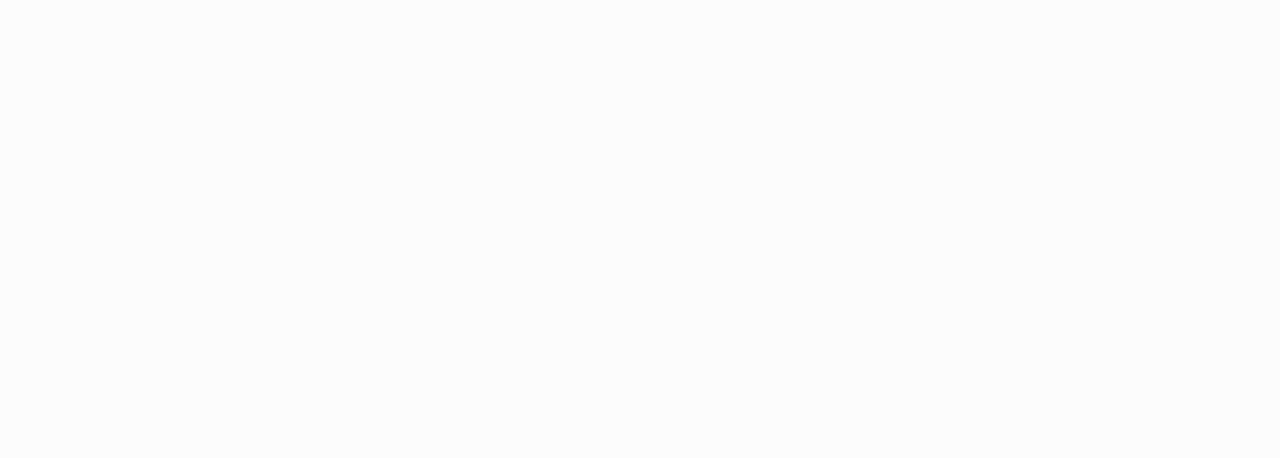
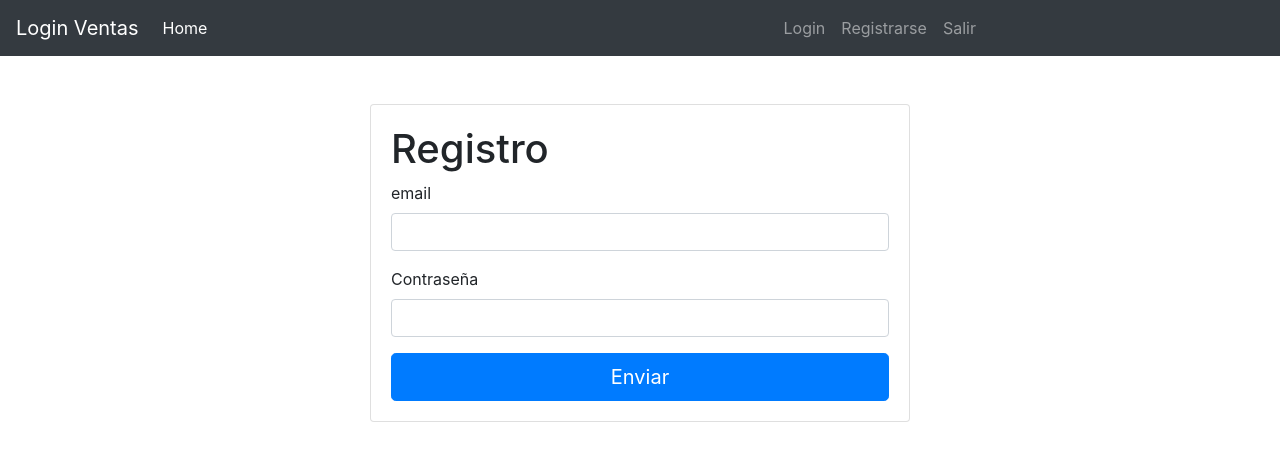
Before and after one commit to ZeroxDark/loginVector, an Angular app: page /register in a window 1280 px wide. Shown: the top 458 px of the page. Built offline with nearby package versions, Linux system fonts and the light colour scheme.

Commit message:
Login Page

```diff
--- a/src/app/app.component.html
+++ b/src/app/app.component.html
@@ -1,3 +1,5 @@
-
-<app-navbar></app-navbar>
-<router-outlet></router-outlet>
+<app-navbar>
+</app-navbar>
+<div class="container">
+    <router-outlet></router-outlet>
+</div>
--- a/src/app/componentes/home-page/home-page.component.html
+++ b/src/app/componentes/home-page/home-page.component.html
@@ -1,3 +1,9 @@
-<p>
-  home-page works!
-</p>
+<div class="jumbotron">
+    <h1 class="display-3">HOME, world!</h1>
+    <p class="lead">This is a simple hero unit, a simple jumbotron-style component for calling extra attention to featured content or information.</p>
+    <hr class="my-4">
+    <p>It uses utility classes for typography and spacing to space content out within the larger container.</p>
+    <p class="lead">
+        <a class="btn btn-primary btn-lg" href="#" role="button">Learn more</a>
+    </p>
+</div>
--- a/src/app/componentes/login-page/login-page.component.html
+++ b/src/app/componentes/login-page/login-page.component.html
@@ -1,3 +1,21 @@
-<p>
-  login-page works!
-</p>
+<div class="row">
+    <div class="col-md-6 mx-auto mt-5">
+        <div class="card">
+        <div class="card-body">
+          <h1>Login</h1>
+          <form>
+            <div class="form-group">
+              <label for="email">email</label>
+              <input type="email" name="email" id="email" class="form-control">
+            </div>
+            <div class="form-group">
+              <label for="password">Contraseña</label>
+              <input type="password" name="password" id="password" class="form-control">
+            </div>
+            <input type="text" value="Enviar" class="btn btn-primary btn-block btn-lg">
+
+          </form>
+        </div>
+      </div>
+    </div>
+  </div>
--- a/src/app/componentes/navbar/navbar.component.html
+++ b/src/app/componentes/navbar/navbar.component.html
@@ -7,7 +7,7 @@
   <div class="collapse navbar-collapse" id="navbarColor02">
     <ul class="navbar-nav mr-auto">
       <li class="nav-item active">
-        <a class="nav-link" href="#" routerLink="/home">Home <span class="sr-only">(current)</span></a>
+        <a class="nav-link" href="#" routerLink="/">Home <span class="sr-only">(current)</span></a>
       </li>
     </ul>
     <ul class="navbar-nav mx-auto">
--- a/src/app/componentes/not-found-page/not-found-page.component.html
+++ b/src/app/componentes/not-found-page/not-found-page.component.html
@@ -1,12 +1,10 @@
 <div class="row">
-    <div class="col-md-6 mx-auto-center">
-      <div class"card">
+    <div class="col-md-6 mx-auto">
+      <div class="card">
         <h1>Error</h1>
-        <h2>404 Page not Found</h2>
+        <h2>404 Page Not Found</h2>
         <div class="card-body">
-          <a href="" class="btn btn-primary btn-lg">
-            Go Back
-          </a>
+          <a href="/" class="btn btn-primary btn-lg"><i class="fa fa-home"></i>Go back</a>
         </div>
       </div>
     </div>
--- a/src/app/componentes/private-page/private-page.component.html
+++ b/src/app/componentes/private-page/private-page.component.html
@@ -1,3 +1,9 @@
-<p>
-  private-page works!
-</p>
+<div class="jumbotron">
+    <h1 class="display-3">PRIVATE, world!</h1>
+    <p class="lead">This is a simple hero unit, a simple jumbotron-style component for calling extra attention to featured content or information.</p>
+    <hr class="my-4">
+    <p>It uses utility classes for typography and spacing to space content out within the larger container.</p>
+    <p class="lead">
+      <a class="btn btn-primary btn-lg" href="#" role="button">Learn more</a>
+    </p>
+  </div>
--- a/src/app/componentes/register-page/register-page.component.html
+++ b/src/app/componentes/register-page/register-page.component.html
@@ -1,3 +1,21 @@
-<p>
-  register-page works!
-</p>
+<div class="row">
+    <div class="col-md-6 mx-auto mt-5">
+        <div class="card">
+        <div class="card-body">
+          <h1>Registro</h1>
+          <form>
+            <div class="form-group">
+              <label for="email">email</label>
+              <input type="email" name="email" id="email" class="form-control">
+            </div>
+            <div class="form-group">
+              <label for="password">Contraseña</label>
+              <input type="password" name="password" id="password" class="form-control">
+            </div>
+            <input type="text" value="Enviar" class="btn btn-primary btn-block btn-lg">
+
+          </form>
+        </div>
+      </div>
+    </div>
+  </div>
```
Also changed, not shown: src/app/app-routing.module.ts (+5 -20 lines), .angular-cli.json.
